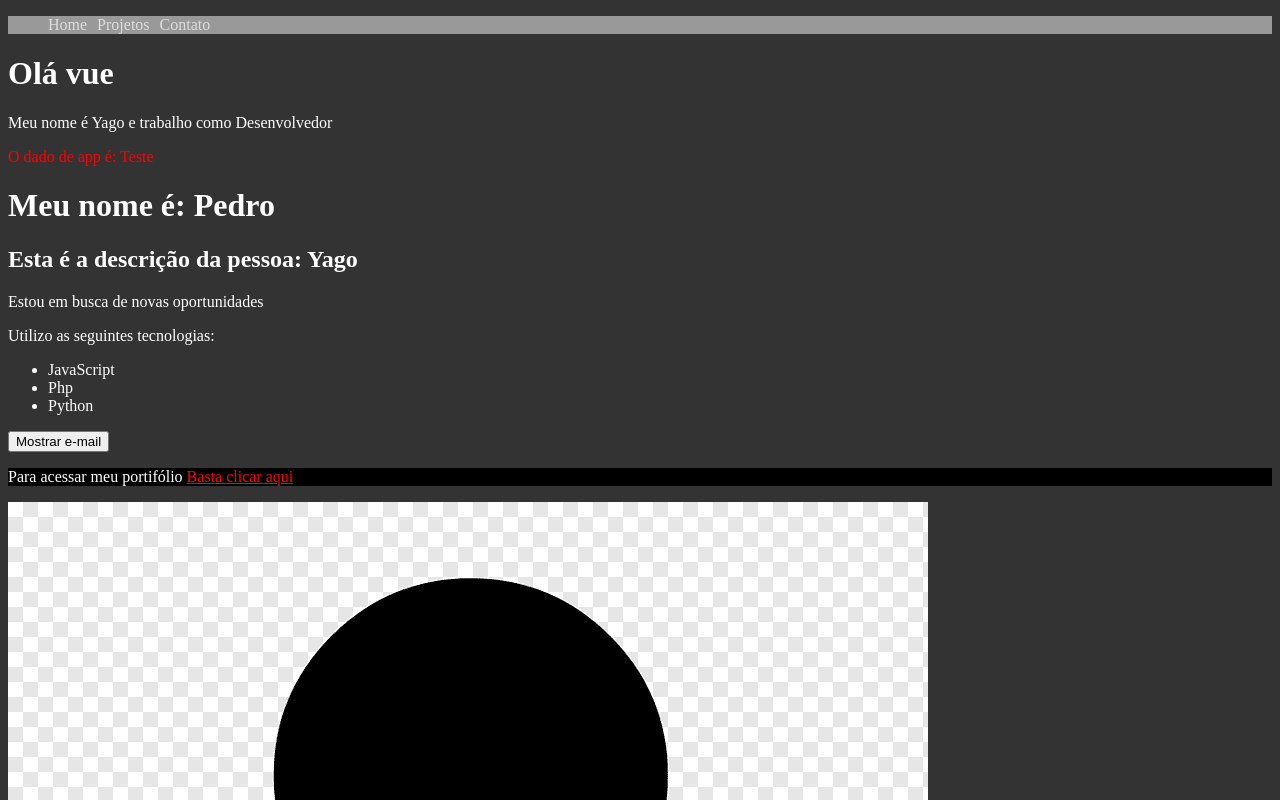
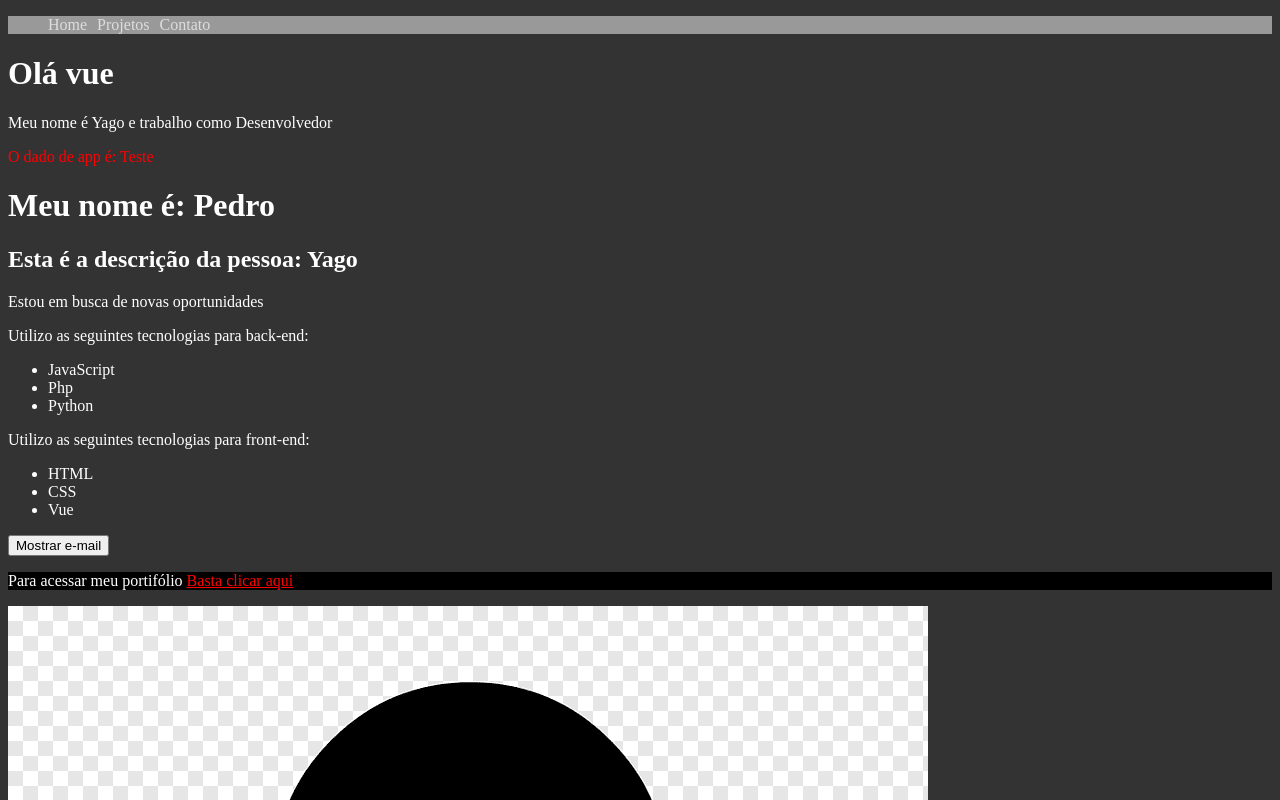
Before and after one commit to qpenta/Vue-3, a Vue app: page / in a window 1280 px wide. Shown: the top 800 px of the page. Built offline with nearby package versions, Linux system fonts and the light colour scheme.

Commit message:
feat: renderização de lista v-for

```diff
--- a/src/components/TheInfo.vue
+++ b/src/components/TheInfo.vue
@@ -2,12 +2,17 @@
   <div>
     <p v-if="esta_trabalhando">Estou trabalhando no momento.</p>
     <p v-else>Estou em busca de novas oportunidades</p>
-    <p>Utilizo as seguintes tecnologias:</p>
-
+    <p>Utilizo as seguintes tecnologias para back-end:</p>
     <ul>
-      <li>JavaScript</li>
-      <li>Php</li>
-      <li>Python</li>
+      <li v-for="(technology, index) in backend_technologies" :key="index">
+        {{ technology }}
+      </li>
+    </ul>
+    <p>Utilizo as seguintes tecnologias para front-end:</p>
+    <ul>
+      <li v-for="technology in frontend_technologies" :key="technology.id">
+        {{ technology.language }}
+      </li>
     </ul>
     <div>
       <button @click="showEmail">{{ textoBotao }}</button>
@@ -36,6 +41,12 @@
       email: "teste@gmail.com",
       meu_link: "http://google.com",
       textoBotao: "Mostrar e-mail",
+      backend_technologies: ["JavaScript", "Php", "Python"],
+      frontend_technologies: [
+        { id: 1, language: "HTML " },
+        { id: 2, language: "CSS " },
+        { id: 3, language: "Vue " },
+      ],
     };
   },
   methods: {
```
